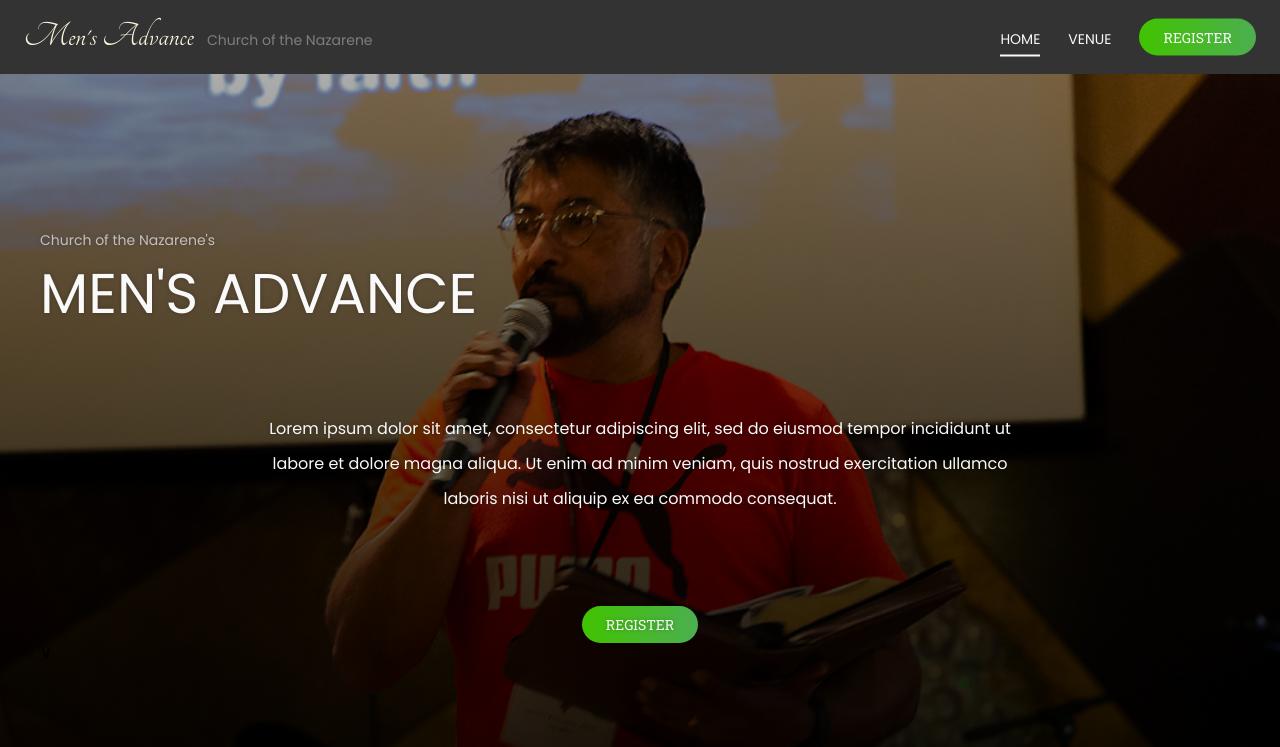
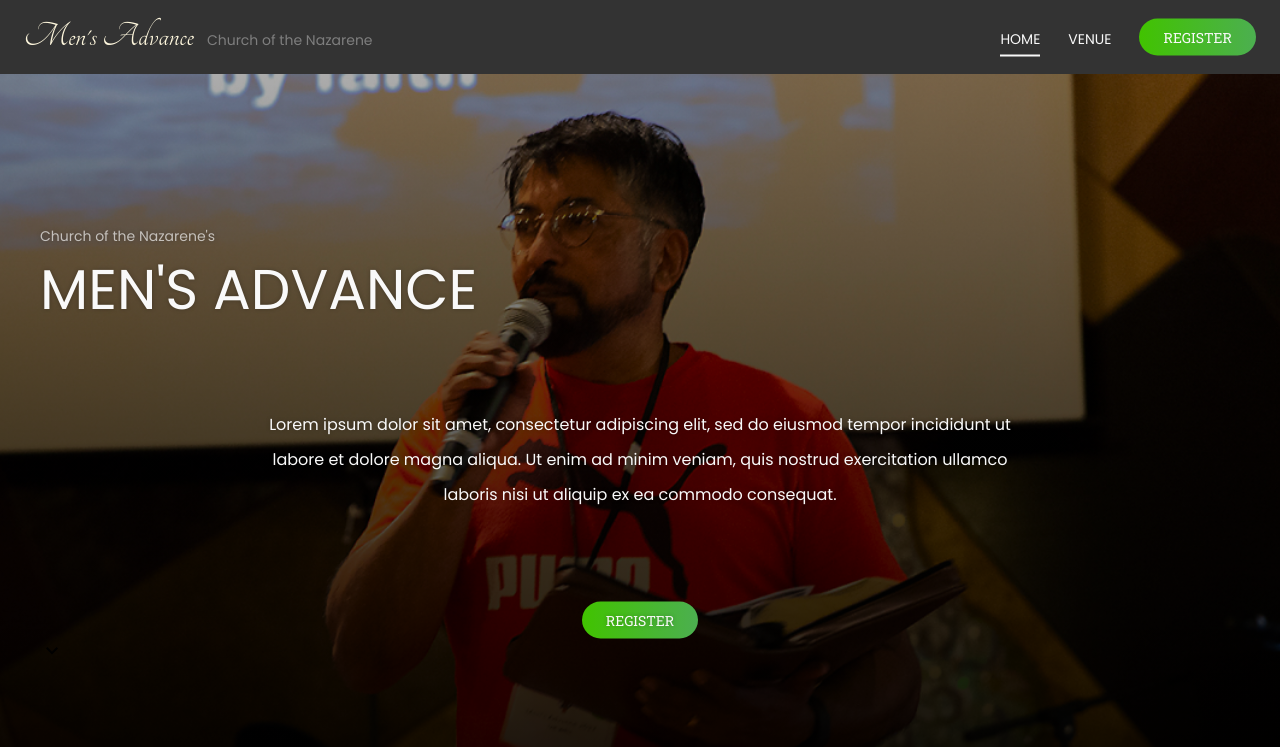
Before and after one commit to juliancoleman/mens-advance, a Jekyll site: the page built from index.html, in a window 1280 px wide. Shown: the top 747 px of the page. Built offline with Jekyll 4.4.1, drawn with Linux system fonts in a browser that asks for light colours.

Commit message:
converts to an svg

```diff
--- a/_includes/hero.html
+++ b/_includes/hero.html
@@ -13,6 +13,10 @@
       {% include register-button.html %}
     </div>
 
-    <span class="scroll-down">&vee;</span>
+    <span class="scroll-down">
+      <svg style="width:24px;height:24px" viewBox="0 0 24 24">
+        <path fill="currentcolor" d="M7.41 8.58 12 13.17l4.59-4.59L18 10l-6 6-6-6L7.41 8.58z"></path>
+      </svg>
+    </span>
   </div>
 </figure>
```
